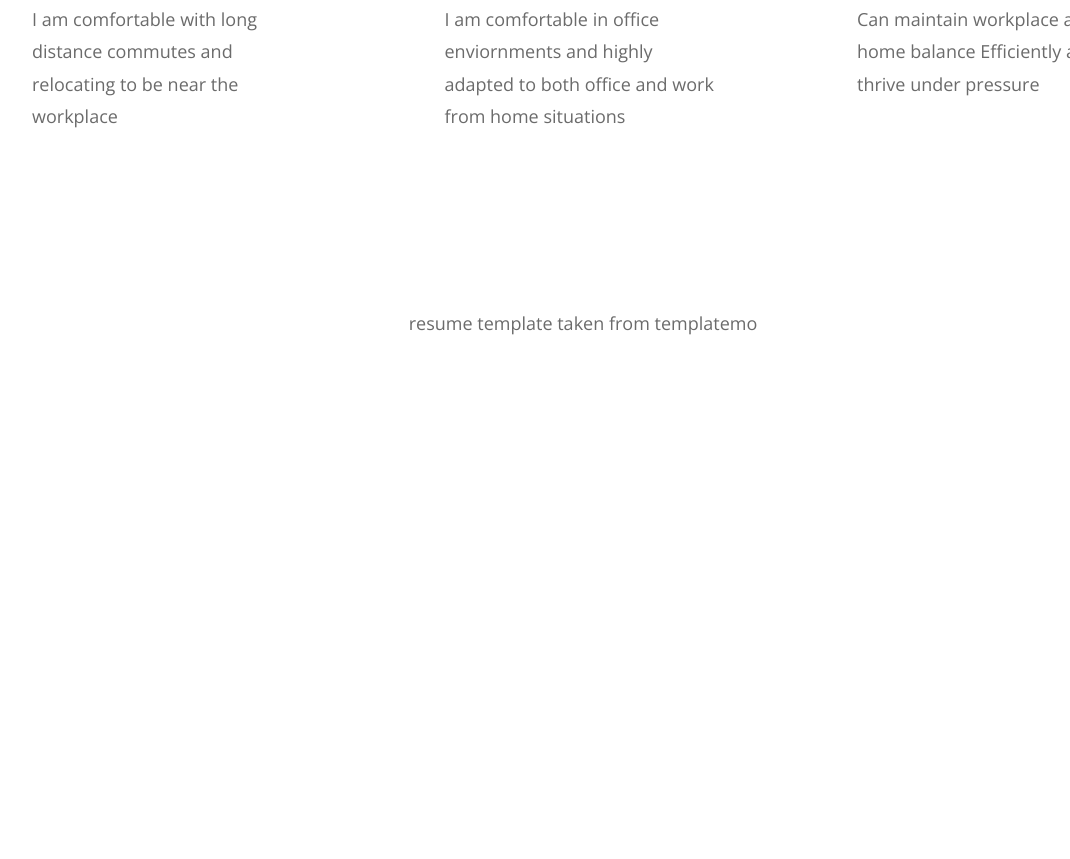
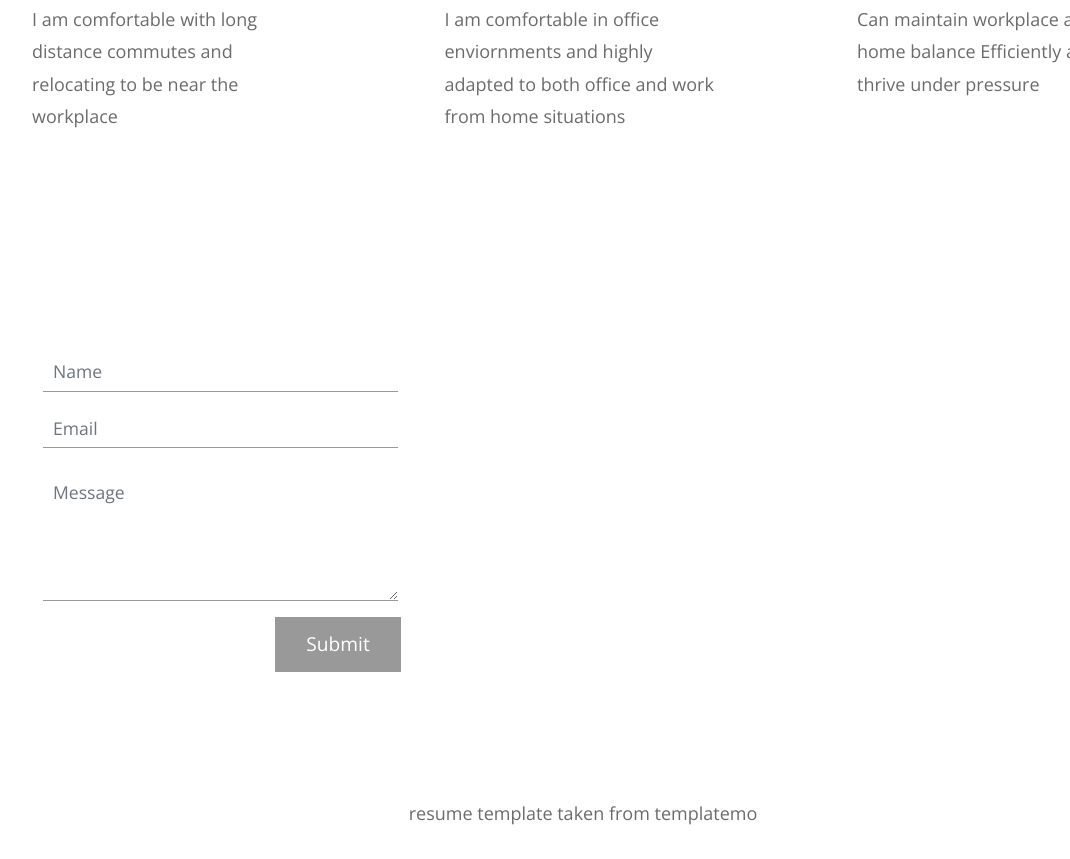
Before and after one commit to 1703joealbert/1703joealbert.github.io, a plain HTML site: page index.html in a window 1280 px wide. Shown: the part 2731-3590 px from the top of the page, without its empty margins (57-1127 px from the left). Drawn offline with nearby package versions, Linux system fonts and the light colour scheme.

Commit message:
Update index.html

```diff
--- a/index.html
+++ b/index.html
@@ -152,41 +152,51 @@ https://templatemo.com/tm-530-mini-profile
         </div>
         <div class="row">
           <div class="col-12">
-            <script src="https://formspree.io/js/formbutton-v1.min.js" defer></script>
-            <script>
-           /* paste this line in verbatim */
-               window.formbutton=window.formbutton||function(){(formbutton.q=formbutton.q||[]).push(arguments)};
-
-  /* customize formbutton below*/
-                 formbutton("create", {
-                   action: "https://formspree.io/f/mbjqdpvn",
-                    title: "How can we help?",
-                   fields: [
-                      {
-                     type: "email",
-                    label: "Email:",
-                    name: "email",
-                    required: true,
-                    placeholder: "your@email.com"
-                     },
-                     {
-                        type: "textarea",
-                        label: "Message:",
-                        name: "message",
-                        placeholder: "What's on your mind?",
-                      },
-                       { type: "submit" }
-                      ],
-                styles: {
-                  title: {
-                       backgroundColor: "gray"
-                          },
-                   button: {
-                  backgroundColor: "gray"
-                            }
-                          }
-                      });
-            </script>
+              <form
+              action="https://formspree.io/f/mbjqdpvn"
+              method="POST"
+              id="tmContactForm"
+              class="tm-bg-white-transparent"
+            >
+              <div class="form-group">
+                <input
+                  type="text"
+                  id="contact_name"
+                  name="contact_name"
+                  class="form-control rounded-0 border-top-0 border-right-0 border-left-0"
+                  placeholder="Name"
+                  required
+                />
+              </div>
+              <div class="form-group">
+                <input
+                  type="email"
+                  id="contact_email"
+                  name="contact_email"
+                  class="form-control rounded-0 border-top-0 border-right-0 border-left-0"
+                  placeholder="Email"
+                  required
+                />
+              </div>
+              <div class="form-group">
+                <textarea
+                  rows="4"
+                  id="contact_message"
+                  name="contact_message"
+                  class="form-control rounded-0 border-top-0 border-right-0 border-left-0"
+                  placeholder="Message"
+                  required
+                ></textarea>
+              </div>
+              <div class="text-center">
+                <button
+                  type="submit"
+                  class="btn tm-btn-submit rounded-0 text-white"
+                >
+                  Submit
+                </button>
+              </div>
+            </form>
           </div>
         </div>
         <!-- row -->
```
